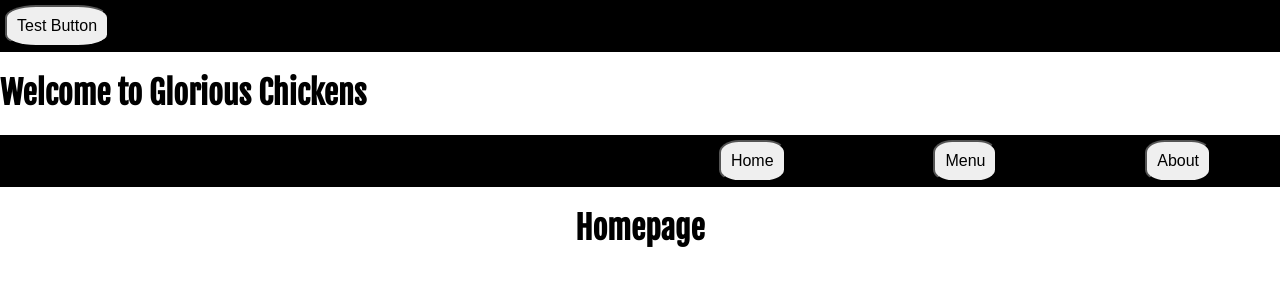
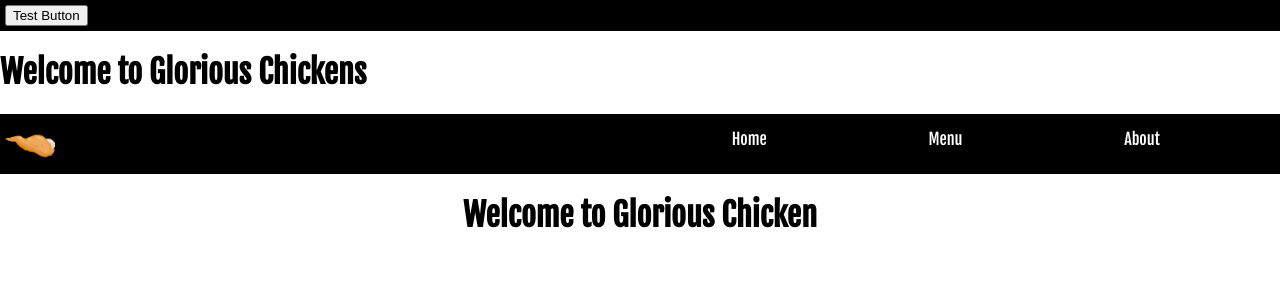
Before and after one commit to CarterJWard/Odin-Restaurant, a website built with webpack: page dist/index.html in a window 1280 px wide. Built offline with nearby package versions, Linux system fonts and the light colour scheme.

Commit message:
Navigation bar image
Added image to webpack config
added image to navigation bar
adjusted styling to account for image
changed welcome messaged on homepage

```diff
--- a/src/components/NavigationBar/NavigationBar.js
+++ b/src/components/NavigationBar/NavigationBar.js
@@ -1,5 +1,6 @@
 import route from "../../router";
 import "./navStyle.css";
+import chicken from "../../assets/images/chicken.png";
 
 const NavigationBar = () => {
   const parent = document.createElement("div");
@@ -12,17 +13,30 @@ const NavigationBar = () => {
   const menuPageButton = menuButton("Menu", "Menu");
   const aboutButton = menuButton("About", "About");
 
+  const image = new Image();
+  image.src = chicken;
+  image.height = 50;
+  image.width = 50;
+
   buttonContainer.appendChild(homeButton);
   buttonContainer.appendChild(menuPageButton);
   buttonContainer.appendChild(aboutButton);
 
+  parent.appendChild(image);
   parent.appendChild(buttonContainer);
   return parent;
 };
 
 const menuButton = (buttonText, routePath) => {
-  let button = document.createElement("button");
-  button.textContent = buttonText;
+  const button = document.createElement("div");
+  button.classList.add("navButton");
+
+  const link = document.createElement("a");
+  link.text = buttonText;
+  link.addEventListener("click", () => {
+    route(routePath);
+  });
+  button.appendChild(link);
   button.onclick = () => {
     route(routePath);
   };
--- a/src/components/NavigationBar/navStyle.css
+++ b/src/components/NavigationBar/navStyle.css
@@ -3,18 +3,27 @@
   background-color: black;
   color: white;
   padding: 5px;
+  display: flex;
+  flex-direction: row;
 }
 
 .navRight {
   margin-left: 50%;
   display: flex;
   justify-content: space-around;
+  width: 100%;
 }
 
-button {
+.navButton {
   border-radius: 30%;
   padding: 10px;
   font-size: 1em;
+  margin-right: 15%;
+}
+
+.navButton:hover {
+  text-decoration: underline;
+  color: orange;
 }
 
 button:hover {
--- a/src/screens/Homepage.js
+++ b/src/screens/Homepage.js
@@ -5,8 +5,9 @@ const HomePage = () => {
   let screenElement = document.createElement("div");
   let content = document.createElement("content");
   let headerText = document.createElement("h1");
+
   headerText.classList.add("heading");
-  headerText.textContent = "Homepage";
+  headerText.textContent = "Welcome to Glorious Chicken";
   content.appendChild(headerText);
 
   screenElement.appendChild(NavigationBar());
--- a/webpack.config.js
+++ b/webpack.config.js
@@ -28,6 +28,10 @@ module.exports = {
         test: /\.(woff|woff2|eot|ttf|otf)$/i,
         type: "asset/resource",
       },
+      {
+        test: /\.(png|svg|jpg|jpeg|gif)$/i,
+        type: "asset/resource",
+      },
     ],
   },
   optimization: {
```
Also changed, not shown: src/assets/images/chicken.png (added), 1 other file.
